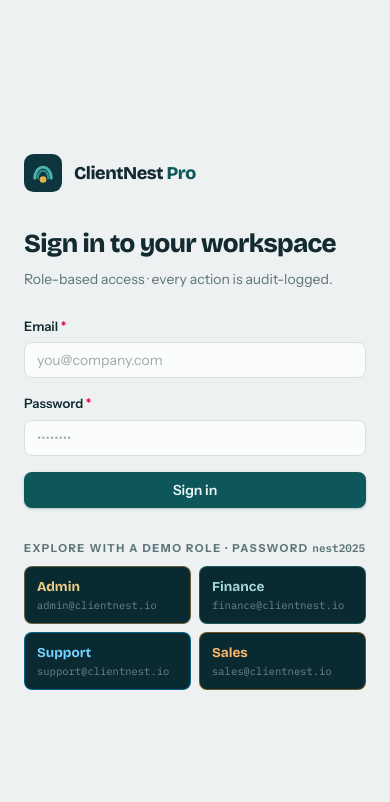
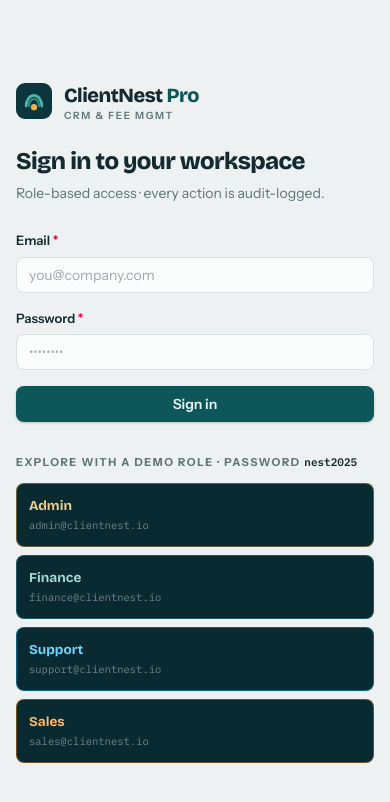
Before and after one commit to HussooB/clientnest-pro, a React (Vite) app in the folder frontend/: page /#/login in a window 390 px wide. Shown: the top 802 px of the page. Built offline with nearby package versions, Linux system fonts and the light colour scheme.

Commit message:
Finalize project: Add Docker, README, backend tests, and mobile responsiveness

```diff
--- a/frontend/src/pages/LoginPage.tsx
+++ b/frontend/src/pages/LoginPage.tsx
@@ -46,8 +46,8 @@ export default function LoginPage() {
   };
 
   return (
-    <div className="grid min-h-screen lg:grid-cols-[1.08fr_1fr]">
-      {/* ── Brand panel ── */}
+    <div className="flex min-h-screen w-full flex-col lg:grid lg:grid-cols-[1.08fr_1fr]">
+      {/* ── Brand panel (Desktop only) ── */}
       <div className="login-texture relative hidden flex-col justify-between overflow-hidden bg-petrol-950 p-10 text-paper lg:flex">
         <div className="flex items-center gap-3">
           <LogoMark size={40} />
@@ -85,16 +85,21 @@ export default function LoginPage() {
       </div>
 
       {/* ── Form panel ── */}
-      <div className="flex items-center justify-center bg-paper px-6 py-12">
+      <div className="flex w-full flex-1 items-center justify-center bg-paper px-4 py-8 sm:px-6 sm:py-12 lg:p-12">
         <div className="w-full max-w-[400px] animate-fade-up">
-          <div className="mb-8 flex items-center gap-3 lg:hidden">
-            <LogoMark size={38} />
-            <p className="font-display text-lg font-extrabold tracking-tight">
-              ClientNest <span className="text-brand-700">Pro</span>
-            </p>
+
+          {/* Mobile Logo & Branding */}
+          <div className="mb-6 flex items-center gap-3 lg:hidden">
+            <LogoMark size={36} />
+            <div className="leading-none">
+              <p className="font-display text-xl font-extrabold tracking-tight">
+                ClientNest <span className="text-brand-700">Pro</span>
+              </p>
+              <p className="mt-0.5 text-[10px] font-semibold uppercase tracking-[0.16em] text-mute">CRM &amp; Fee Mgmt</p>
+            </div>
           </div>
 
-          <h2 className="font-display text-[26px] font-extrabold tracking-tight">Sign in to your workspace</h2>
+          <h2 className="font-display text-2xl font-extrabold tracking-tight sm:text-[26px]">Sign in to your workspace</h2>
           <p className="mt-1.5 text-sm text-mute">Role-based access · every action is audit-logged.</p>
 
           <form
@@ -105,15 +110,30 @@ export default function LoginPage() {
             }}
           >
             <Field label="Email" required>
-              <TextInput type="email" required autoComplete="username" placeholder="you@company.com" value={email} onChange={(e) => setEmail(e.target.value)} />
+              <TextInput
+                type="email"
+                required
+                autoComplete="username"
+                placeholder="you@company.com"
+                value={email}
+                onChange={(e) => setEmail(e.target.value)}
+              />
             </Field>
             <Field label="Password" required>
-              <TextInput type="password" required autoComplete="current-password" placeholder="••••••••" value={password} onChange={(e) => setPassword(e.target.value)} />
+              <TextInput
+                type="password"
+                required
+                autoComplete="current-password"
+                placeholder="••••••••"
+                value={password}
+                onChange={(e) => setPassword(e.target.value)}
+              />
             </Field>
 
             {error && (
-              <div className="flex items-center gap-2 rounded-lg border border-rose-300 bg-rose-50 px-3 py-2.5 text-[13px] font-semibold text-rose-800 animate-pop">
-                <IconAlert width={15} height={15} /> {error}
+              <div className="flex items-start gap-2 rounded-lg border border-rose-300 bg-rose-50 px-3 py-2.5 text-[13px] font-semibold text-rose-800 animate-pop">
+                <IconAlert width={15} height={15} className="mt-0.5 shrink-0" />
+                <span>{error}</span>
               </div>
             )}
 
@@ -123,8 +143,11 @@ export default function LoginPage() {
           </form>
 
           <div className="mt-8">
-            <p className="mb-2.5 text-[11px] font-bold uppercase tracking-[0.14em] text-mute">Explore with a demo role · password <span className="font-mono normal-case tracking-normal">nest2025</span></p>
-            <div className="grid grid-cols-2 gap-2">
+            <p className="mb-3 text-[11px] font-bold uppercase tracking-[0.14em] text-mute">
+              Explore with a demo role · password <span className="font-mono normal-case tracking-normal text-ink">nest2025</span>
+            </p>
+            {/* Stacks on very small phones, side-by-side on larger phones/tablets */}
+            <div className="grid grid-cols-1 gap-2 sm:grid-cols-2">
               {DEMO_ACCOUNTS.map((acc) => (
                 <button
                   key={acc.role}
@@ -133,10 +156,10 @@ export default function LoginPage() {
                     setPassword("nest2025");
                     void doLogin(acc.email, "nest2025", acc.role);
                   }}
-                  className={`rounded-lg border bg-petrol-900 px-3 py-2.5 text-left transition-all duration-150 active:scale-[0.98] ${acc.tone}`}
+                  className={`rounded-lg border bg-petrol-900 px-3 py-3 text-left transition-all duration-150 active:scale-[0.98] ${acc.tone}`}
                 >
                   <span className="block font-display text-[13.5px] font-bold">{busy === acc.role ? "Signing in…" : acc.role}</span>
-                  <span className="block truncate font-mono text-[10.5px] text-paper/45">{acc.email}</span>
+                  <span className="mt-0.5 block truncate font-mono text-[10.5px] text-paper/45">{acc.email}</span>
                 </button>
               ))}
             </div>
```
